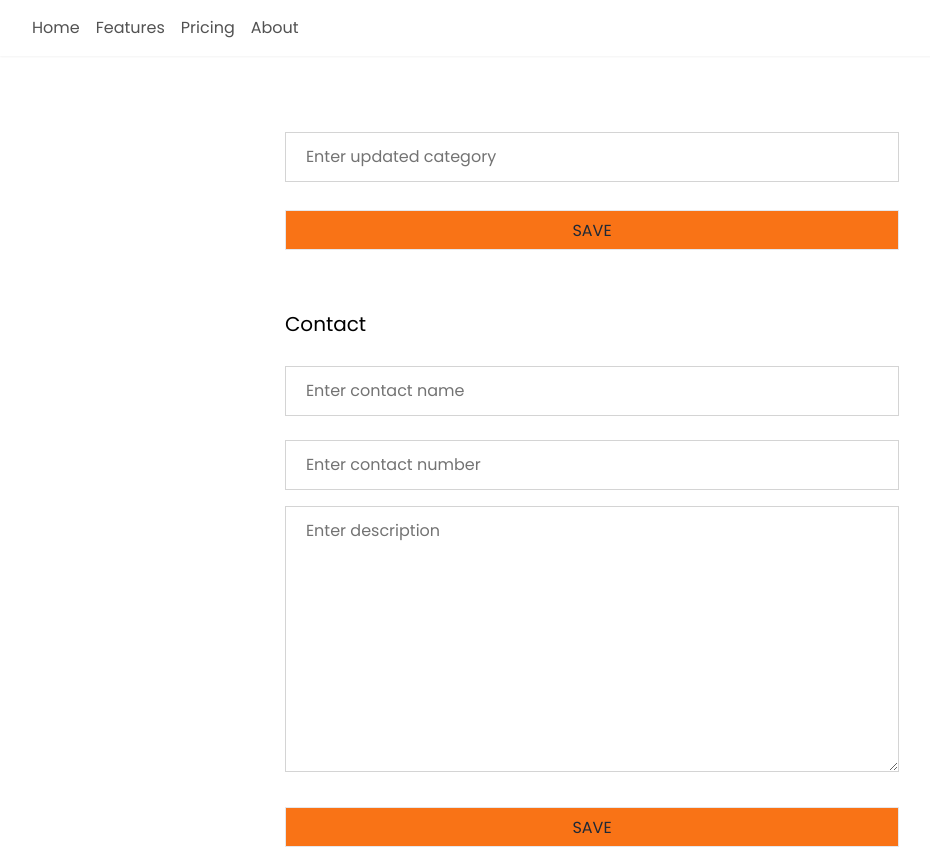
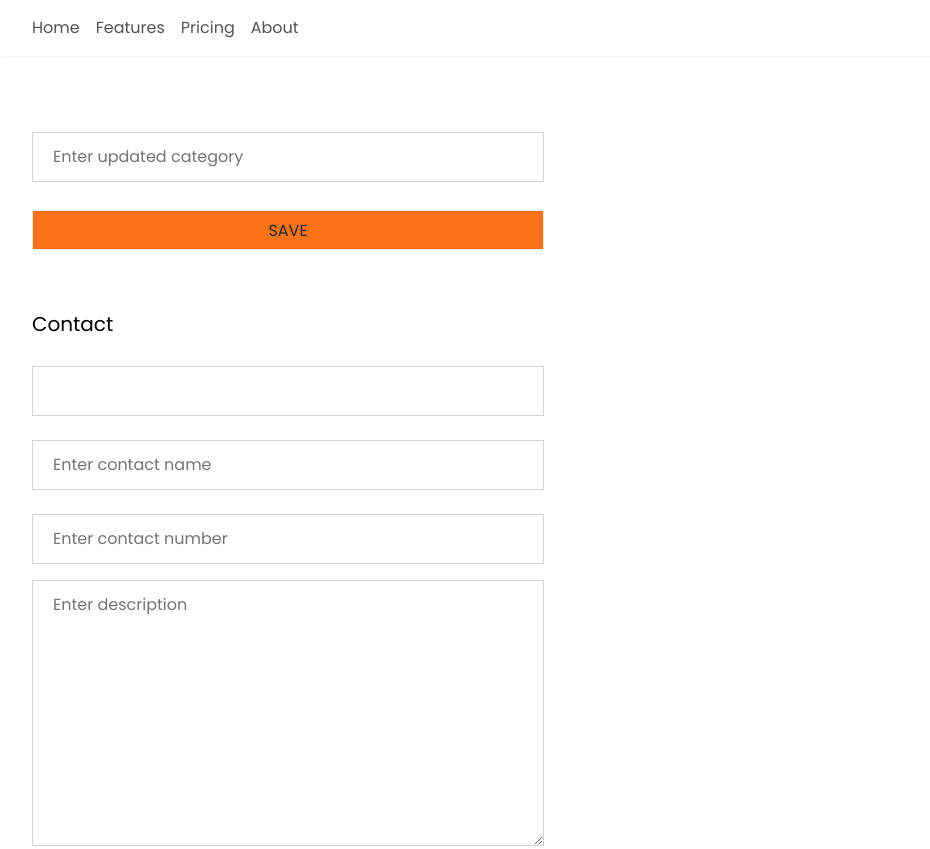
Before and after one commit to FREDVUNI/contact-manager-app, a React (Vite) app in the folder client/: page /contact/1 in a window 1280 px wide. Shown: the top 849 px of the page, without its empty margins (48-978 px from the left). Built offline with nearby package versions, Linux system fonts and the light colour scheme; no server answers.

Commit message:
Finish up on the add contact component

```diff
--- a/client/src/components/AddCategory.tsx
+++ b/client/src/components/AddCategory.tsx
@@ -1,5 +1,4 @@
 import React,{useState,useContext} from 'react'
-import { ICategory } from '../types/category.types'
 import Category from './Category'
 import {BASE_URL} from '../config'
 import { toast } from 'react-toastify'
@@ -7,6 +6,11 @@ import { CategoriesContext } from '../context'
 import hero from '../assets/hero.svg'
 
 type Props = {}
+
+type ICategory ={
+  category:string
+}
+
 const inputStyles = 'my-2 w-full px-5 py-3 border border-solid border-neutral-300 bg-transparent bg-clip-padding text-base font-normal text-neutral-700 outline-none placeholder:text-neutral-500'
 
 const AddCategory:React.FC = (props: Props) => {
--- /dev/null
+++ b/client/src/components/AddContact.tsx
@@ -0,0 +1,82 @@
+import React,{ useState } from 'react'
+import { toast } from 'react-toastify'
+import { BASE_URL } from '../config'
+import { IContact } from '../types/contact.types'
+
+type Props = {
+    category:string
+}
+
+const AddContact = ({category}: Props) => {
+    const inputStyles = 'my-2 w-full px-5 py-3 border border-solid border-neutral-300 bg-transparent bg-clip-padding text-base font-normal text-neutral-700 outline-none placeholder:text-neutral-500'
+    const [contact,setContact] = useState<IContact>({
+        name:"",
+        number:"",
+        description:"",
+        category:""
+    })
+
+    const handleChange = (e:any) =>{
+        setContact((prev) =>({...prev,[e.target.name]:e.target.value}))
+    }
+
+    const handleSubmit = async(e: React.FormEvent<HTMLFormElement | HTMLTextAreaElement>) =>{
+        e.preventDefault();
+        try{
+            console.log(contact)
+            const response = await fetch(`${BASE_URL}/contact/add`,{
+                method:"POST",
+                body:JSON.stringify(contact),
+                headers:{
+                    "Content-Type":"application/json"
+                },
+            })
+
+            const data = await response.json()
+            if(response.ok){
+                toast.success(data.message);
+                setContact(data.data)
+            }else{
+                toast.error(data)
+            }
+        }
+        catch(error:any){
+            console.log(error.message)
+            console.log(error)
+        }
+    }
+  return (
+    <div className="container">
+        <p className='text-xl text-black'>Contact</p>
+        <div className="relative mt-5 mb-3 xl:w-98">
+            <form onSubmit={handleSubmit}>
+            <div className="grid grid-cols-1 gap-2 lg:grid-cols-1">
+            <input type="text" className={inputStyles} name='category' value={contact.category = category} onChange={handleChange} readOnly/>
+            <input
+                onChange={handleChange}
+                value={contact.name}
+                name='name'
+                type="text"
+                placeholder="Enter contact name"
+                className={inputStyles} />
+            <input
+                onChange={handleChange}
+                value={contact.number}
+                name='number'
+                type="text"
+                placeholder="Enter contact number"
+                className={inputStyles} />
+            </div>
+            <textarea value={contact.description} onChange={handleChange} className={inputStyles} name="description" id="" cols={30} rows={10} placeholder='Enter description'></textarea>
+            <button
+                type="submit"
+                className="inline-block border w-full bg-orange-500 text-dark px-12  pt-2 pb-[6px] mt-5 font-medium uppercase ">
+                save
+            </button>
+            </form>
+        </div>
+    </div>
+  )
+}
+
+export default AddContact
--- a/client/src/components/Contact.tsx
+++ b/client/src/components/Contact.tsx
@@ -2,30 +2,21 @@ import React,{useState,useEffect, ChangeEvent, useContext} from 'react'
 import { useParams,useNavigate } from 'react-router-dom'
 import { toast } from 'react-toastify'
 import { BASE_URL } from '../config'
-import { ICategory } from '../types/category.types'
+import { ICategory, ITitle } from '../types/category.types'
 import { IContact } from '../types/contact.types'
 import { CategoriesContext } from '../context'
+import AddContact from './AddContact'
 
-type Props = {
-    title:string,
-    categoryId:string
-}
+type Props = {}
 
 const Contact = (props: Props) => {
     const inputStyles = 'my-2 w-full px-5 py-3 border border-solid border-neutral-300 bg-transparent bg-clip-padding text-base font-normal text-neutral-700 outline-none placeholder:text-neutral-500'
     const { categoryId } = useParams<{categoryId:string}>()
     const navigate = useNavigate()
 
-    const [category,setCategory] = useState<ICategory>()
-    const [title,setTitle] = useState<ICategory>({title:""})
+    const [category,setCategory] = useState<ICategory>({category:"",categoryId:"",description:"",name:"",number:""})
+    const [title,setTitle] = useState<ITitle>({title:""})
     const { setCategories,categories } = useContext(CategoriesContext)
-
-    const [contact,setContact] = useState<IContact>({
-        name:"",
-        number:"",
-        description:"",
-        category:""
-    })
 
     useEffect(() =>{
         const getCatgory = async() =>{
@@ -53,10 +44,9 @@ const Contact = (props: Props) => {
 
     const handleChange = (e:any) =>{
         setTitle((prev) => ({...prev,[e.target.name]:e.target.value}))
-        setContact((prev) =>({...prev,[e.target.name]:e.target.value}))
     }
 
-    const handleCategorySubmit = async(e:React.FormEvent<HTMLFormElement | HTMLTextAreaElement>) =>{
+    const handleSubmit = async(e:React.FormEvent<HTMLFormElement | HTMLTextAreaElement>) =>{
         e.preventDefault()
         try{
             const response = await fetch(`${BASE_URL}/category/${categoryId}`,{
@@ -85,40 +75,14 @@ const Contact = (props: Props) => {
             console.log(error.message)
         }
     }
-
-    const handleContactSubmit = async(e: React.FormEvent<HTMLFormElement | HTMLTextAreaElement>) =>{
-        e.preventDefault();
-        try{
-            const response = await fetch(`${BASE_URL}/contact/add`,{
-                mode:"cors",
-                method:"POST",
-                headers:{
-                    "Content-Type":"application/json"
-                },
-                body:JSON.stringify(contact)
-            })
-
-            const data = await response.json()
-            if(response.ok){
-                toast.success(data.message);
-                setContact(data.data)
-            }else{
-                toast.error(data)
-            }
-        }
-        catch(error:any){
-            console.log(error.message)
-        }
-    }
-
   return (
-    <div className='grid place-items-center min-h-full bg-white px-6 sm:py-30 lg:px-8'>
+    <div className='grid grid-cols-2 min-h-full bg-white px-6 sm:py-30 lg:px-8'>
         <div className="px-12 py-12 md:px-12 text-gray-800 lg:text-left grid lg:grid-cols-1 gap-12 items-center">
             <div className="container justify-center">
-                <p className='text-xl text-black'>{category?.category}</p>
+                <p className='text-xl text-black'>{category.category}</p>
 
                 <div className="relative mt-5 mb-3 xl:w-97">
-                  <form onSubmit={handleCategorySubmit}>
+                  <form onSubmit={handleSubmit}>
                   <input
                      onChange={handleChange}
                      value={title.title}
@@ -134,36 +98,7 @@ const Contact = (props: Props) => {
                   </form>
                </div>
             </div>
-            <div className="container">
-                <p className='text-xl text-black'>Contact</p>
-                <div className="relative mt-5 mb-3 xl:w-98">
-                  <form onSubmit={handleContactSubmit}>
-                  <div className="grid grid-cols-1 gap-2 lg:grid-cols-1">
-                    <input type="hidden" name='category' value={categoryId}/>
-                  <input
-                     onChange={handleChange}
-                     value={contact.name}
-                     name='name'
-                     type="text"
-                     placeholder="Enter contact name"
-                     className={inputStyles} />
-                  <input
-                     onChange={handleChange}
-                     value={contact.number}
-                     name='number'
-                     type="text"
-                     placeholder="Enter contact number"
-                     className={inputStyles} />
-                  </div>
-                  <textarea value={contact.description} onChange={handleChange} className={inputStyles} name="description" id="" cols={30} rows={10} placeholder='Enter description'></textarea>
-                  <button
-                      type="submit"
-                      className="inline-block border w-full bg-orange-500 text-dark px-12  pt-2 pb-[6px] mt-5 font-medium uppercase ">
-                      save
-                    </button>
-                  </form>
-               </div>
-            </div>
+            <AddContact category={category.category}/>
         </div>
     </div>
   )
```
Also changed, not shown: client/src/types/category.types.ts (+9 -6 lines), 1 other file (tests, documents, lock files or other folders).
